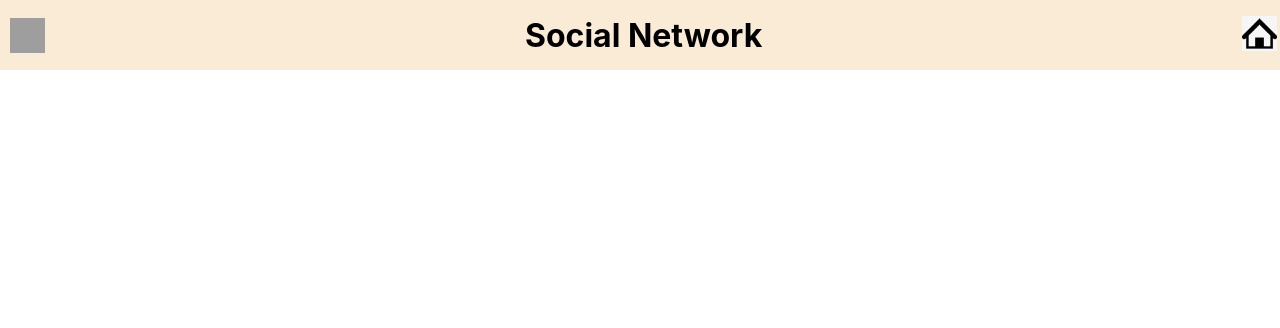
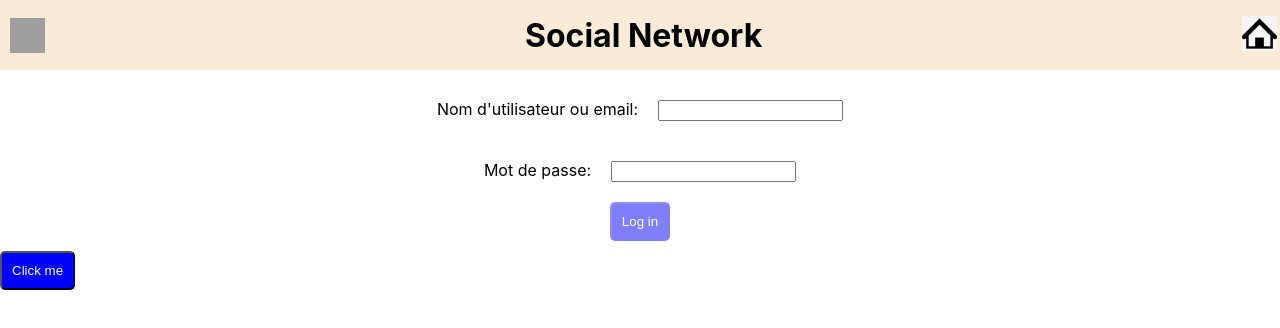
Before and after one commit to TonyQuedeville/social-network, a React (Create React App) app in the folder client/: page / in a window 1280 px wide. Shown: the top 328 px of the page. Built offline with nearby package versions, Linux system fonts and the light colour scheme; grey boxes are pictures that could not be loaded.

Commit message:
Login page

```diff
--- a/client/src/components/App.js
+++ b/client/src/components/App.js
@@ -1,7 +1,13 @@
-import Navbar from './Navbar'
+import Navbar from './Navbar.js'
+import LoginForm from './LoginForm.js'
 
 function App() {
-  return <Navbar />
+  return (
+    <div>
+      <Navbar />
+      <LoginForm />
+    </div>
+  )
 }
 
 export default App;
--- /dev/null
+++ b/client/src/components/Button.js
@@ -0,0 +1,14 @@
+import React from 'react';
+import '../styles/Button.css'
+
+function Button(props) {
+    const { onClick, text, disabled } = props;
+
+    return (
+        <button className="common-button-style" onClick={onClick} disabled={disabled}>
+            {text}
+        </button>
+    );
+}
+
+export default Button;
--- /dev/null
+++ b/client/src/components/LoginForm.js
@@ -0,0 +1,91 @@
+import React, { useState, useEffect } from "react";
+import '../styles/LoginForm.css'
+import Button from './Button.js'
+
+function isValidUsernameOrEmail(value) {
+    // Validation de l'adresse email ou du nom d'utilisateur
+    const emailRegex = /^[^\s@]+@[^\s@]+\.[^\s@]+$/;
+    const usernameRegex = /^[a-zA-Z0-9_-]{4,}$/;
+    if (emailRegex.test(value.toLowerCase())) {
+        console.log("Using email regex to validate: " + value);
+        return true;
+    } else if (usernameRegex.test(value)) {
+        console.log("Using username regex to validate: " + value);
+        return true;
+    } else {
+        return false;
+    }
+
+    //return emailRegex.test(value.toLowerCase()) || usernameRegex.test(value);
+    //return (emailRegex.test(value.toLowerCase()) && value.includes('@')) || usernameRegex.test(value);
+    }
+
+function LoginForm() {
+    const [usernameOrEmail, setUsernameOrEmail] = useState("");
+    const [password, setPassword] = useState("");
+    const [isUsernameOrEmailValid, setIsUsernameOrEmailValid] = useState(false); // Nouvelle variable d'état pour vérifier la validité de l'adresse email ou du nom d'utilisateur
+    const [isPasswordValid, setIsPasswordValid] = useState(false); // Nouvelle variable d'état pour vérifier la validité du mot de passe
+    const [isDisabled, setIsDisabled] = useState(true); // Ajout de la variable d'état pour la désactivation du bouton
+
+    const handleUsernameOrEmailChange = (event) => {
+        const value = event.target.value;
+        setUsernameOrEmail(value);
+        setIsUsernameOrEmailValid(isValidUsernameOrEmail(value));
+    };
+
+    const handlePasswordChange = (event) => {
+        const value = event.target.value;
+        setPassword(value);
+        setIsPasswordValid(value.length >= 4); // Vérification de la validité du mot de passe
+    };
+
+    // Mettre à jour l'état isDisabled à chaque fois que l'état de isUsernameOrEmailValid ou isPasswordValid change
+    useEffect(() => {
+        setIsDisabled(!(isUsernameOrEmailValid && isPasswordValid));
+    }, [isUsernameOrEmailValid, isPasswordValid]);
+
+    const handleSubmit = (event) => {
+        event.preventDefault();
+        console.log("Username/Email:", usernameOrEmail);
+        console.log("Password:", password);
+
+        if (isUsernameOrEmailValid && isPasswordValid) {
+            console.log("Valid !");
+            // logique de connexion
+        }
+    };
+
+    const handleClick = () => {
+        console.log('Button clicked');
+    };
+
+    return (
+        <div>
+            <form onSubmit={handleSubmit} className="loginForm">
+                <div className="labInput">
+                <label htmlFor="usernameOrEmail">Nom d'utilisateur ou email:</label>
+                <input
+                    type="text"
+                    id="usernameOrEmail"
+                    value={usernameOrEmail}
+                    onChange={handleUsernameOrEmailChange}
+                />
+                </div>
+                <div className="labInput">
+                <label htmlFor="password">Mot de passe:</label>
+                <input
+                    type="password"
+                    id="password"
+                    value={password}
+                    onChange={handlePasswordChange}
+                />
+                </div>
+                <Button type="submit" text="Log in" className="my-button-style" disabled={isDisabled} />
+            </form>
+
+            <Button onClick={handleClick} text="Click me" disabled={false} />
+        </div>
+    );
+}
+
+export default LoginForm;
--- /dev/null
+++ b/client/src/styles/Button.css
@@ -0,0 +1,11 @@
+.common-button-style {
+    padding: 10px;
+    border-radius: 5px;
+    background-color: blue;
+    color: white;
+}
+
+button:disabled {
+    opacity: 0.5;
+    cursor: not-allowed;
+}
--- /dev/null
+++ b/client/src/styles/LoginForm.css
@@ -0,0 +1,15 @@
+.loginForm {
+    display: flex;
+    align-items: center;
+    justify-content: center;
+    flex-direction: column;
+    margin: 10px;
+}
+
+.labInput {
+    margin: 10px;
+}
+
+input, label {
+    margin: 10px;
+}
```
